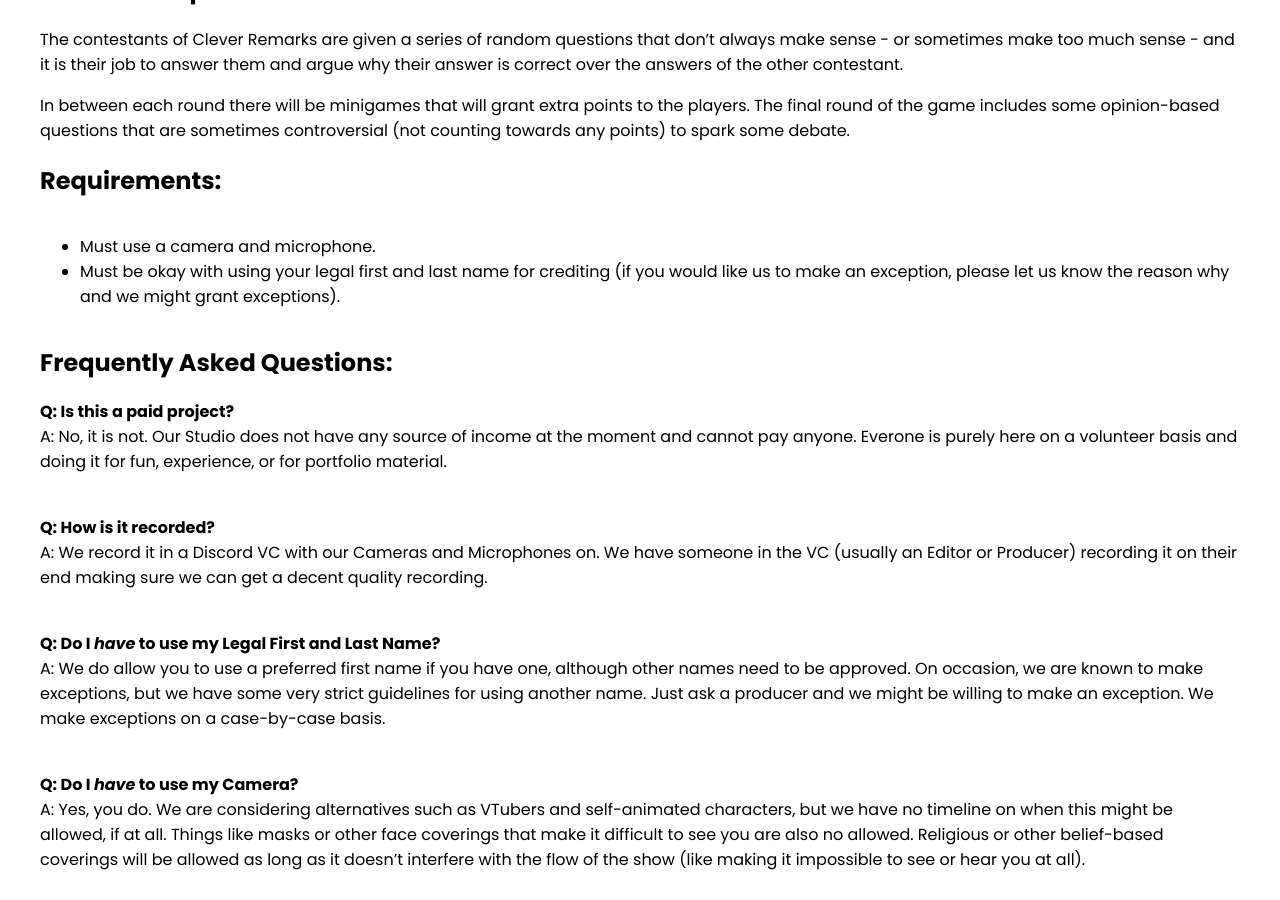
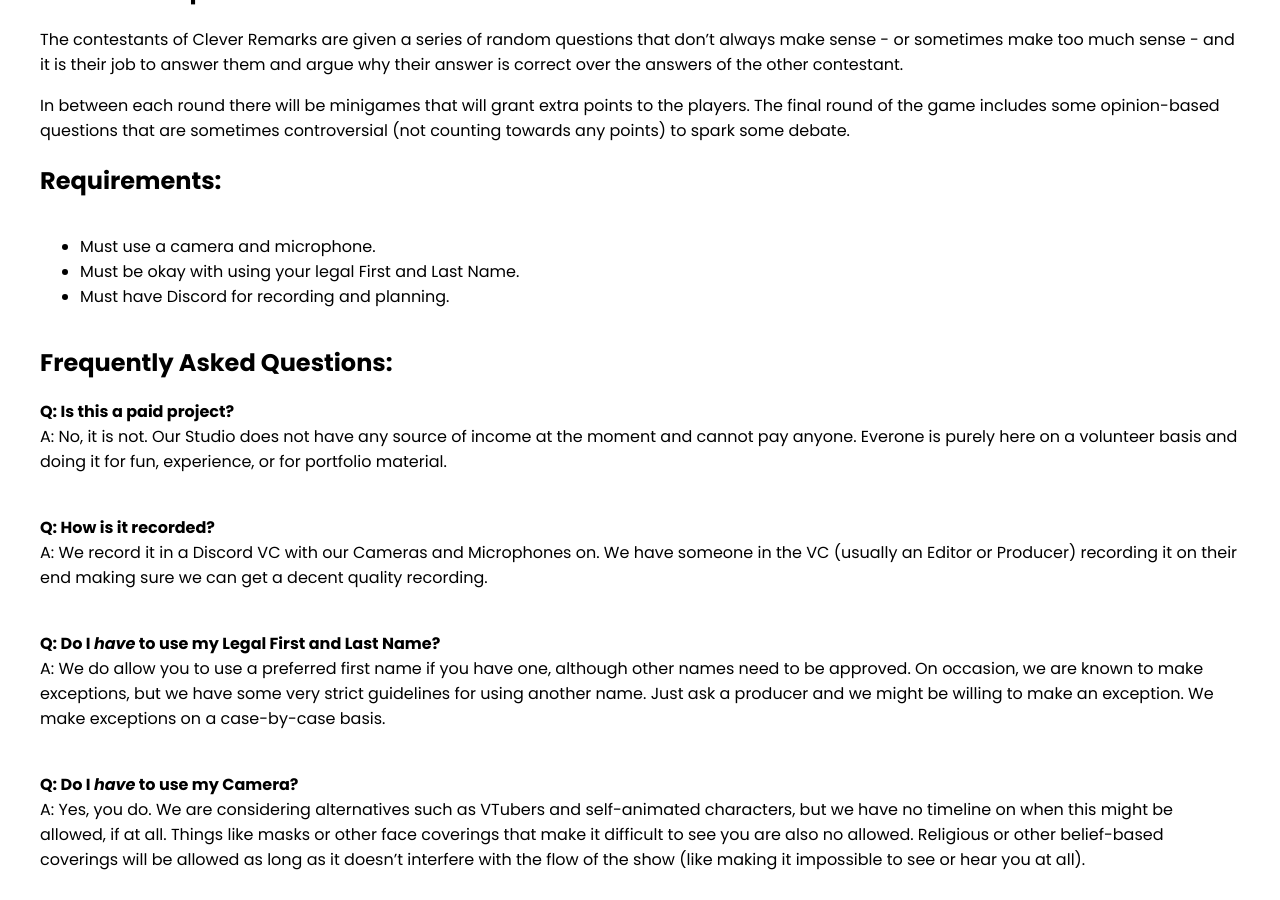
Before and after one commit to ScytedTV-Studios/www.scyted.tv, a Jekyll site: the page built from _posts/2024-02-12-clever-remarks.md, in a window 1280 px wide and 900 px high, scrolled down 767 px. Built offline with Jekyll 4.4.1, drawn with Linux system fonts in a browser that asks for light colours; nearby versions of some CDN libraries; a script that is not in the unit is left out; comment, search, counter and statistics services are not loaded.

Commit message:
Update 2024-02-12-clever-remarks.md

```diff
--- a/_posts/2024-02-12-clever-remarks.md
+++ b/_posts/2024-02-12-clever-remarks.md
@@ -16,7 +16,8 @@ In between each round there will be minigames that will grant extra points to th
 
 ## Requirements:
 - Must use a camera and microphone.
-- Must be okay with using your legal first and last name for crediting (if you would like us to make an exception, please let us know the reason why and we might grant exceptions).
+- Must be okay with using your legal First and Last Name.
+- Must have Discord for recording and planning.
 
 ## Frequently Asked Questions:
 
```
